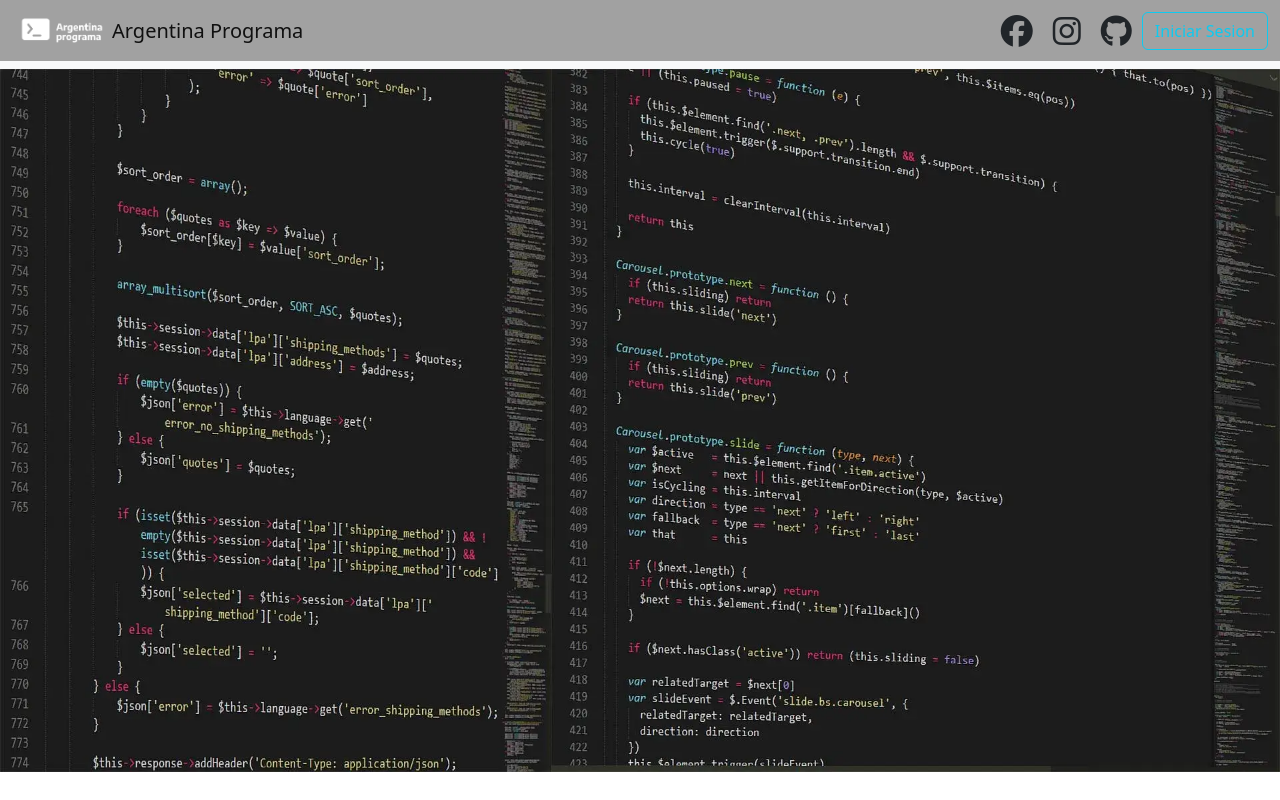
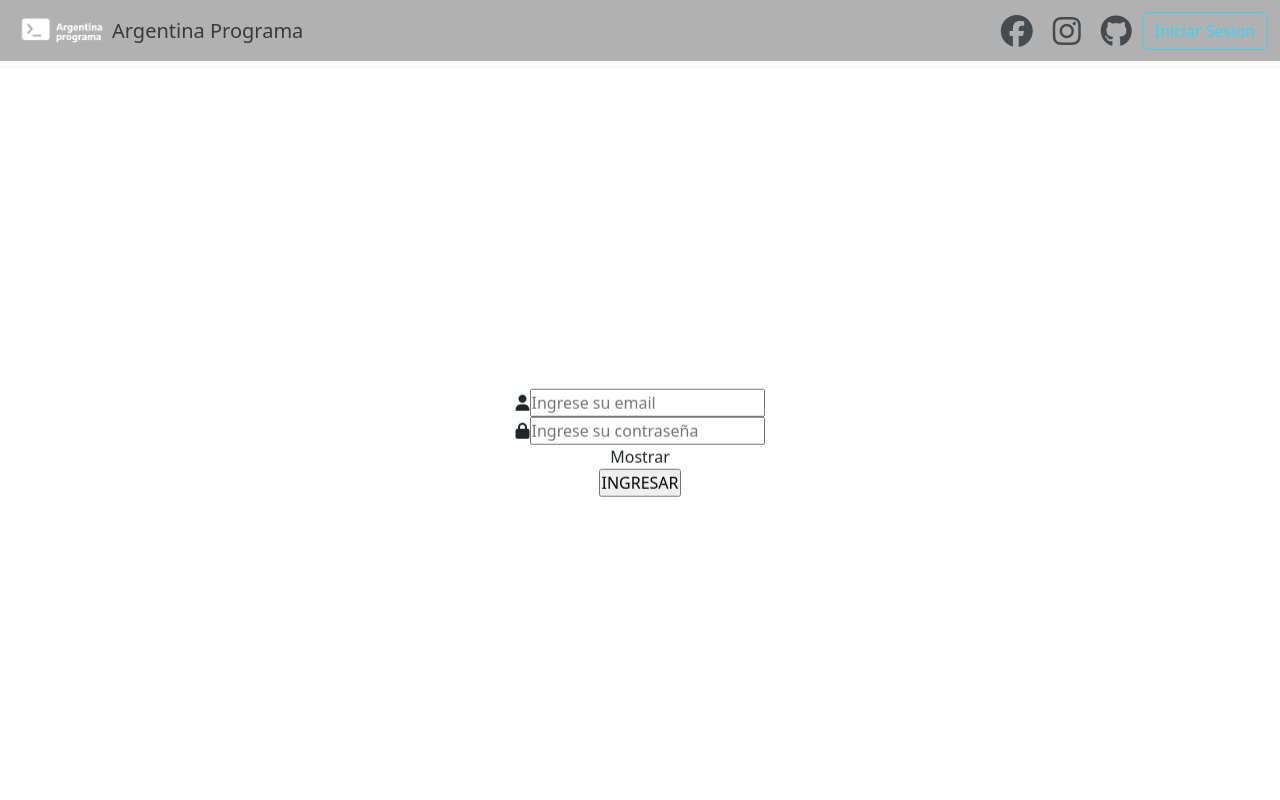
Before and after one commit to Chunkamanta/frontend-integrador, an Angular app: page / in a window 1280 px wide. Shown: the top 800 px of the page. Built offline with nearby package versions, Linux system fonts and the light colour scheme.

Commit message:
mejorando login

```diff
--- a/src/app/app.component.html
+++ b/src/app/app.component.html
@@ -12,15 +12,15 @@
   <!--aca estoy llamando a app navbar-->
   <app-navbar></app-navbar>
 
-  <!-- <app-login></app-login> -->
+  <app-login></app-login>
 
   <!-- aca estoy llamando a app banner  -->
-    <app-banner></app-banner>
+    <!-- <app-banner></app-banner> -->
 
   <br><br>
 
 
-    <app-acordeones></app-acordeones>
+    <!-- <app-acordeones></app-acordeones> -->
 
 
   <router-outlet></router-outlet>
--- a/src/app/components/login/login.component.css
+++ b/src/app/components/login/login.component.css
@@ -1,57 +1,48 @@
-@import url(https://fonts.googleapis.com/css?family=Open+Sans);
-.btn { display: inline-block; *display: inline; *zoom: 1; padding: 4px 10px 4px; margin-bottom: 0; font-size: 13px; line-height: 18px; color: #333333; text-align: center;text-shadow: 0 1px 1px rgba(255, 255, 255, 0.75); vertical-align: middle; background-color: #f5f5f5; background-image: -moz-linear-gradient(top, #ffffff, #e6e6e6); background-image: -ms-linear-gradient(top, #ffffff, #e6e6e6); background-image: -webkit-gradient(linear, 0 0, 0 100%, from(#ffffff), to(#e6e6e6)); background-image: -webkit-linear-gradient(top, #ffffff, #e6e6e6); background-image: -o-linear-gradient(top, #ffffff, #e6e6e6); background-image: linear-gradient(top, #ffffff, #e6e6e6); background-repeat: repeat-x; filter: progid:dximagetransform.microsoft.gradient(startColorstr=#ffffff, endColorstr=#e6e6e6, GradientType=0); border-color: #e6e6e6 #e6e6e6 #e6e6e6; border-color: rgba(0, 0, 0, 0.1) rgba(0, 0, 0, 0.1) rgba(0, 0, 0, 0.25); border: 1px solid #e6e6e6; -webkit-border-radius: 4px; -moz-border-radius: 4px; border-radius: 4px; -webkit-box-shadow: inset 0 1px 0 rgba(255, 255, 255, 0.2), 0 1px 2px rgba(0, 0, 0, 0.05); -moz-box-shadow: inset 0 1px 0 rgba(255, 255, 255, 0.2), 0 1px 2px rgba(0, 0, 0, 0.05); box-shadow: inset 0 1px 0 rgba(255, 255, 255, 0.2), 0 1px 2px rgba(0, 0, 0, 0.05); cursor: pointer; *margin-left: .3em; }
-.btn:hover, .btn:active, .btn.active, .btn.disabled, .btn[disabled] { background-color: #e6e6e6; }
-.btn-large { padding: 9px 14px; font-size: 15px; line-height: normal; -webkit-border-radius: 5px; -moz-border-radius: 5px; border-radius: 5px; }
-.btn:hover { color: #333333; text-decoration: none; background-color: #e6e6e6; background-position: 0 -15px; -webkit-transition: background-position 0.1s linear; -moz-transition: background-position 0.1s linear; -ms-transition: background-position 0.1s linear; -o-transition: background-position 0.1s linear; transition: background-position 0.1s linear; }
-.btn-primary, .btn-primary:hover { text-shadow: 0 -1px 0 rgba(0, 0, 0, 0.25); color: #ffffff; }
-.btn-primary.active { color: rgba(255, 255, 255, 0.75); }
-.btn-primary { background-color: #4a77d4; background-image: -moz-linear-gradient(top, #6eb6de, #4a77d4); background-image: -ms-linear-gradient(top, #6eb6de, #4a77d4); background-image: -webkit-gradient(linear, 0 0, 0 100%, from(#6eb6de), to(#4a77d4)); background-image: -webkit-linear-gradient(top, #6eb6de, #4a77d4); background-image: -o-linear-gradient(top, #6eb6de, #4a77d4); background-image: linear-gradient(top, #6eb6de, #4a77d4); background-repeat: repeat-x; filter: progid:dximagetransform.microsoft.gradient(startColorstr=#6eb6de, endColorstr=#4a77d4, GradientType=0);  border: 1px solid #3762bc; text-shadow: 1px 1px 1px rgba(0,0,0,0.4); box-shadow: inset 0 1px 0 rgba(255, 255, 255, 0.2), 0 1px 2px rgba(0, 0, 0, 0.5); }
-.btn-primary:hover, .btn-primary:active, .btn-primary.active, .btn-primary.disabled, .btn-primary[disabled] { filter: none; background-color: #4a77d4; }
-.btn-block { width: 100%; display:block; }
+* {
+	margin: 0;
+	padding: 0;
+	box-sizing: border-box;
+	user-select: none;
+}
 
-* { -webkit-box-sizing:border-box; -moz-box-sizing:border-box; -ms-box-sizing:border-box; -o-box-sizing:border-box; box-sizing:border-box; }
+.bg-img {
+	background: url("");
+	height: 100vh;
+	background-size: cover;
+	background-position: center;
+}
 
-html { width: 100%; height:100%; overflow:hidden; }
+.bg-img:after {
+	position: absolute;
+	content: "";
+	top: 0;
+	left: 0;
+	height: 100%;
+	width: 100%;
+	background: rgba(255, 255, 255, 0.174);
+}
 
-body {
-	width: 100%;
-	height:100%;
-	font-family: 'Open Sans', sans-serif;
-	background: #092756;
-	background: -moz-radial-gradient(0% 100%, ellipse cover, rgba(104,128,138,.4) 10%,rgba(138,114,76,0) 40%),-moz-linear-gradient(top,  rgba(57,173,219,.25) 0%, rgba(42,60,87,.4) 100%), -moz-linear-gradient(-45deg,  #670d10 0%, #092756 100%);
-	background: -webkit-radial-gradient(0% 100%, ellipse cover, rgba(104,128,138,.4) 10%,rgba(138,114,76,0) 40%), -webkit-linear-gradient(top,  rgba(57,173,219,.25) 0%,rgba(42,60,87,.4) 100%), -webkit-linear-gradient(-45deg,  #670d10 0%,#092756 100%);
-	background: -o-radial-gradient(0% 100%, ellipse cover, rgba(104,128,138,.4) 10%,rgba(138,114,76,0) 40%), -o-linear-gradient(top,  rgba(57,173,219,.25) 0%,rgba(42,60,87,.4) 100%), -o-linear-gradient(-45deg,  #670d10 0%,#092756 100%);
-	background: -ms-radial-gradient(0% 100%, ellipse cover, rgba(104,128,138,.4) 10%,rgba(138,114,76,0) 40%), -ms-linear-gradient(top,  rgba(57,173,219,.25) 0%,rgba(42,60,87,.4) 100%), -ms-linear-gradient(-45deg,  #670d10 0%,#092756 100%);
-	background: -webkit-radial-gradient(0% 100%, ellipse cover, rgba(104,128,138,.4) 10%,rgba(138,114,76,0) 40%), linear-gradient(to bottom,  rgba(57,173,219,.25) 0%,rgba(42,60,87,.4) 100%), linear-gradient(135deg,  #670d10 0%,#092756 100%);
-	filter: progid:DXImageTransform.Microsoft.gradient( startColorstr='#3E1D6D', endColorstr='#092756',GradientType=1 );
-}
-.login {
+.content {
+	border-radius: 10px;
 	position: absolute;
 	top: 50%;
 	left: 50%;
-	margin: -150px 0 0 -150px;
-	width:300px;
-	height:300px;
+	z-index: 999;
+	text-align: center;
+	padding: 60px 32px;
+	width: 370px;
+	transform: translate(-50%, -50%);
+	background: rgba (255, 255, 255, 0.133);
+
+	border: 1px solid #fff;
+	backdrop-filter: blur(3px);
+	box-shadow: 0 0 6px 0 rgba (29, 29, 29, 0.203);
 }
-.login h1 { color: #fff; text-shadow: 0 0 10px rgba(0,0,0,0.3); letter-spacing:1px; text-align:center; }
 
-input {
-	width: 100%;
-	margin-bottom: 10px;
-	background: rgba(0,0,0,0.3);
-	border: none;
-	outline: none;
-	padding: 10px;
-	font-size: 13px;
-	color: #fff;
-	text-shadow: 1px 1px 1px rgba(0,0,0,0.3);
-	border: 1px solid rgba(0,0,0,0.3);
-	border-radius: 4px;
-	box-shadow: inset 0 -5px 45px rgba(100,100,100,0.2), 0 1px 1px rgba(255,255,255,0.2);
-	-webkit-transition: box-shadow .5s ease;
-	-moz-transition: box-shadow .5s ease;
-	-o-transition: box-shadow .5s ease;
-	-ms-transition: box-shadow .5s ease;
-	transition: box-shadow .5s ease;
+.content header {
+	color: white;
+	font-size: 33px;
+	font-weight: 600;
+	margin: 0 0 35px 0;
+
 }
-input:focus { box-shadow: inset 0 -5px 45px rgba(100,100,100,0.4), 0 1px 1px rgba(255,255,255,0.2); }
--- a/src/app/components/login/login.component.html
+++ b/src/app/components/login/login.component.html
@@ -1,8 +1,19 @@
-<div class="login">
-	<h1>Login</h1>
-    <form method="post">
-    	<input type="text" name="u" placeholder="Username" required="required" />
-        <input type="password" name="p" placeholder="Password" required="required" />
-        <button type="submit" class="btn btn-primary btn-block btn-large">Let me in.</button>
-    </form>
+<div class="bg-img">
+    <div class="content">
+        <header>Login</header>
+        <form action="#">
+            <div class="field">
+                <span class="fa fa-user"></span>
+                <input type="text" required placeholder="Ingrese su email" />
+            </div>
+            <div class="field space">
+                <span class="fa fa-lock"></span>
+                <input type="password" class="pass-key" required placeholder="Ingrese su contraseña" />
+                <span class="show">Mostrar</span>
+            </div>
+            <div class="field">
+                <input type="submit" value="INGRESAR"/>
+            </div>
+        </form>
+    </div>
 </div>
```
